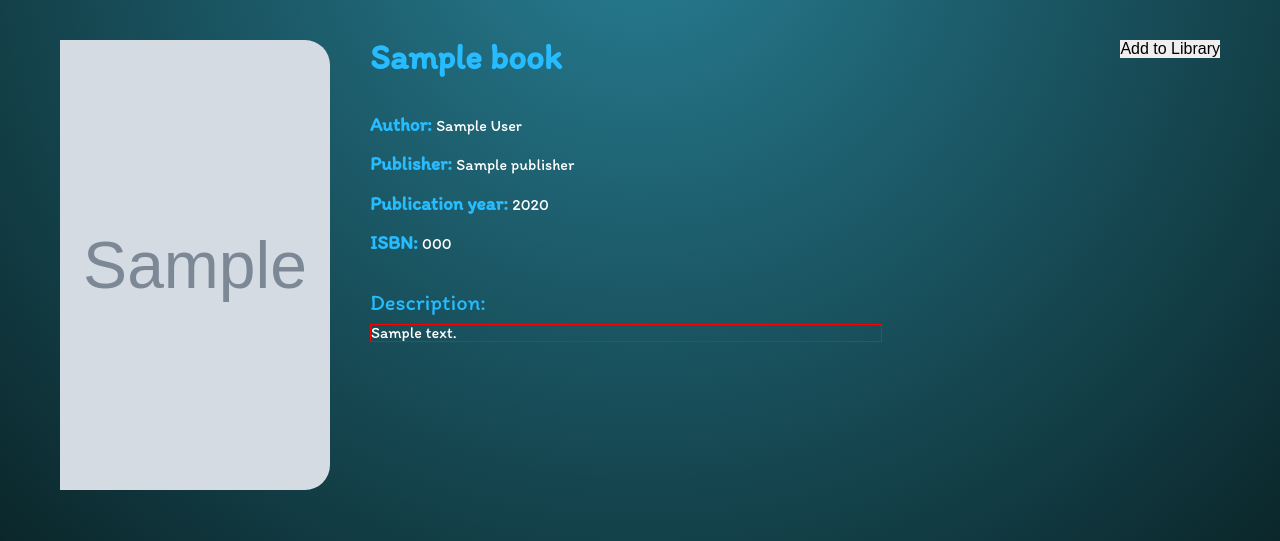
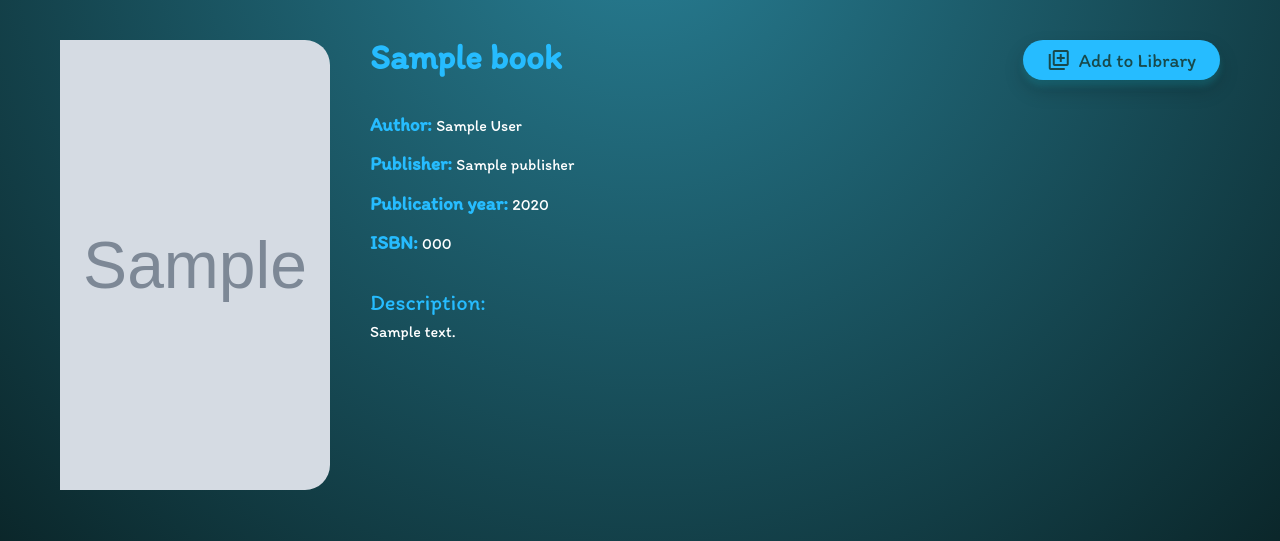
Before and after one commit to vitaliisili/django_library_management, a Django app: template apps/library/templates/library/book-detail.html in a window 1280 px wide. Shown: the part 100-641 px from the top of the page. Run offline with Django 4.2, Linux system fonts and the light colour scheme; the template is opened without the code that fills it: most values are stand-ins (such as "Sample title", 1, 10 or a date in 2020); grey boxes marked "Sample" are stand-in pictures; some web fonts are replaced.

Commit message:
💄 Add or update the UI and style files.

```diff
--- a/apps/core/templates/core/components/left-menu.html
+++ b/apps/core/templates/core/components/left-menu.html
@@ -1,7 +1,7 @@
 <div id="left-menu">
     <ul>
         <li class="{% if 'statistic' in request.path %}active{% endif %}"><a href="{% url "dashboard" %}"><span class="material-symbols-outlined">bar_chart_4_bars</span><span class="menu-text">Dashboard</span></a></li>
-        <li class="{% if 'my-books' in request.path %}active{% endif %}"><a href="{% url "my-books" %}"><span class="material-symbols-outlined">shelves</span><span class="menu-text">My Books</span></a></li>
+        <li class="{% if 'my-books' in request.path %}active{% endif %}"><a href="{% url "my-books" %}"><span class="material-symbols-outlined">shelves</span><span class="menu-text">My Library</span></a></li>
         <li class="{% if 'borrowed-books' in request.path %}active{% endif %}"><a href="{% url "borrowed-books" %}"><span class="material-symbols-outlined">menu_book</span><span class="menu-text">Borrowed Books</span></a></li>
         <li class="{% if 'lent-books' in request.path %}active{% endif %}"><a href="{% url "lent-books" %}"><span class="material-symbols-outlined">auto_stories</span><span class="menu-text">Lent Books</span></a></li>
         <li class="{% if 'profile' in request.path %}active{% endif %}"><a href="{% url "profile" %}"><span class="material-symbols-outlined">account_circle</span><span class="menu-text">Profile</span></a></li>
--- a/apps/library/static/library/css/book-detail.css
+++ b/apps/library/static/library/css/book-detail.css
@@ -39,6 +39,7 @@
     font-size: 2.2rem;
     font-weight: bold;
     color: #26bcff;
+    max-width: 60%;
 }
 
 
@@ -66,7 +67,6 @@
 }
 
 .description-content {
-    border: 1px solid red;
     margin-top: 10px;
     max-width: 40vw;
     min-width: 40vw;
@@ -74,6 +74,34 @@
     overflow: hidden;
 }
 
+.detail-btn .add-btn {
+    display: flex;
+    justify-content: center;
+    align-items: center;
+    background-color: #26bcff;
+    border-radius: 24px;
+    padding: 8px 24px;
+    font-family: Itim, cursive;
+    font-size: 1.2rem;
+    color: #18494b;
+    box-shadow: rgba(0, 0, 0, 0.19) 0 10px 20px, rgba(31, 198, 220, 0.23) 0 6px 6px;
+}
+
+.detail-btn .add-btn:hover {
+    background-color: #1ea8e7;
+}
+
+.detail-btn .add-btn span {
+    margin-right: 8px;
+}
+
+.detail-btn .add-btn_disabled {
+    background-color: #5a7683;
+}
+
+.detail-btn .add-btn_disabled:hover {
+    background-color: #5a7683;
+}
 
 #like-more {
     margin-top: 60px;
--- a/apps/library/templates/library/all-books.html
+++ b/apps/library/templates/library/all-books.html
@@ -49,7 +49,7 @@
                             </div>
 
                             <div class="add-to-library">
-                                <button>Add To Library</button>
+                                <a href="{% url 'book-detail' book.id %}"><button>Add To Library</button></a>
                             </div>
 
                         </div>
--- a/apps/library/templates/library/book-detail.html
+++ b/apps/library/templates/library/book-detail.html
@@ -46,7 +46,20 @@
             </div>
 
             <div class="detail-btn">
-                <button>Add to Library</button>
+                <form method="POST" action="{% url 'book-detail' book.id %}">
+                    {% csrf_token %}
+                    {% if library %}
+                        {% if book in library.books.all %}
+                            <button disabled class="add-btn add-btn_disabled">Already Added</button>
+                        {% else %}
+                            <button class="add-btn"><span class="material-symbols-outlined">library_add</span>Add to Library</button>
+                        {% endif %}
+                    {% else %}
+                        <button class="add-btn"><span class="material-symbols-outlined">library_add</span>Add to Library</button>
+                    {% endif %}
+
+                </form>
+
             </div>
 
         </div>
```
